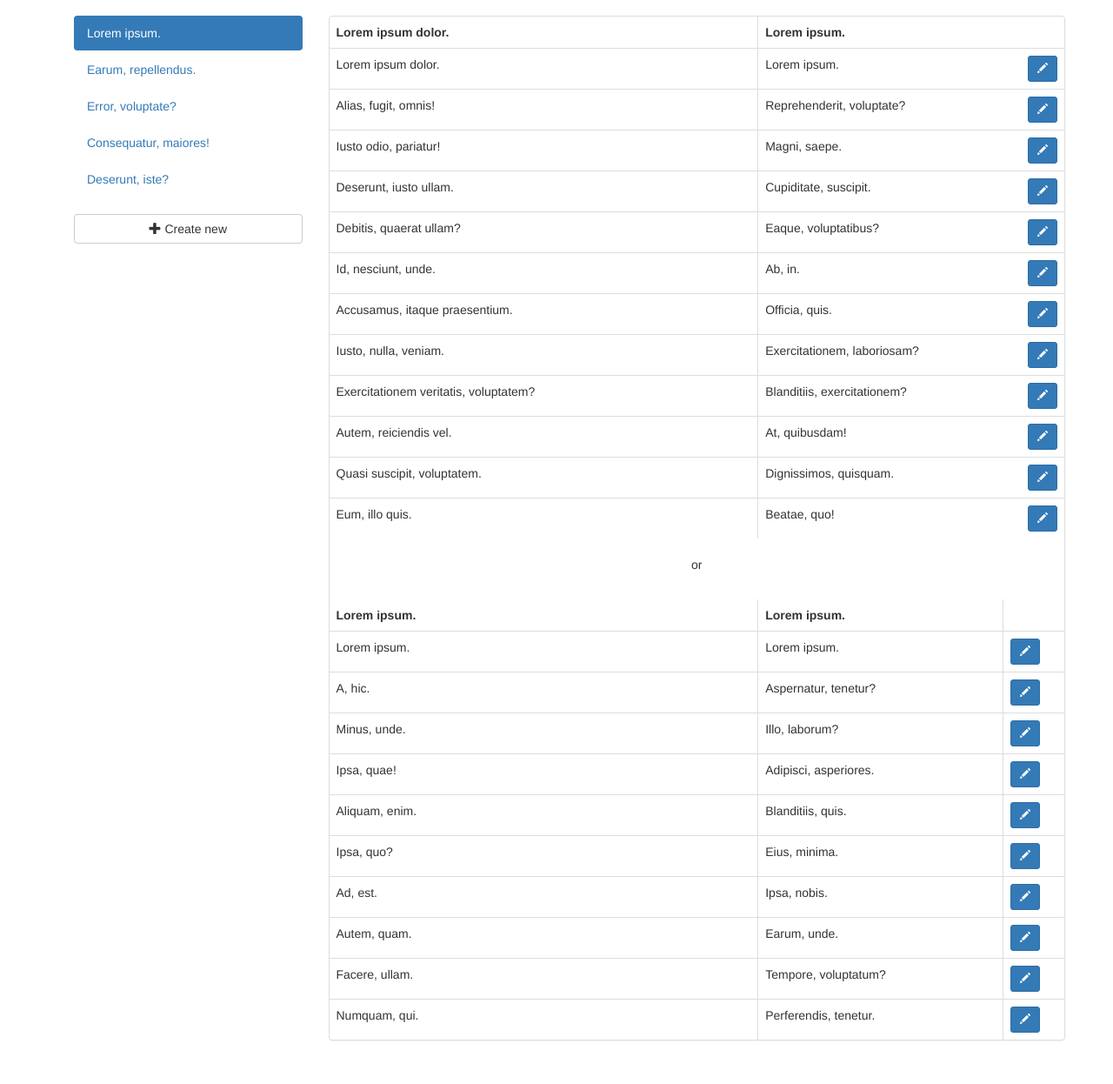
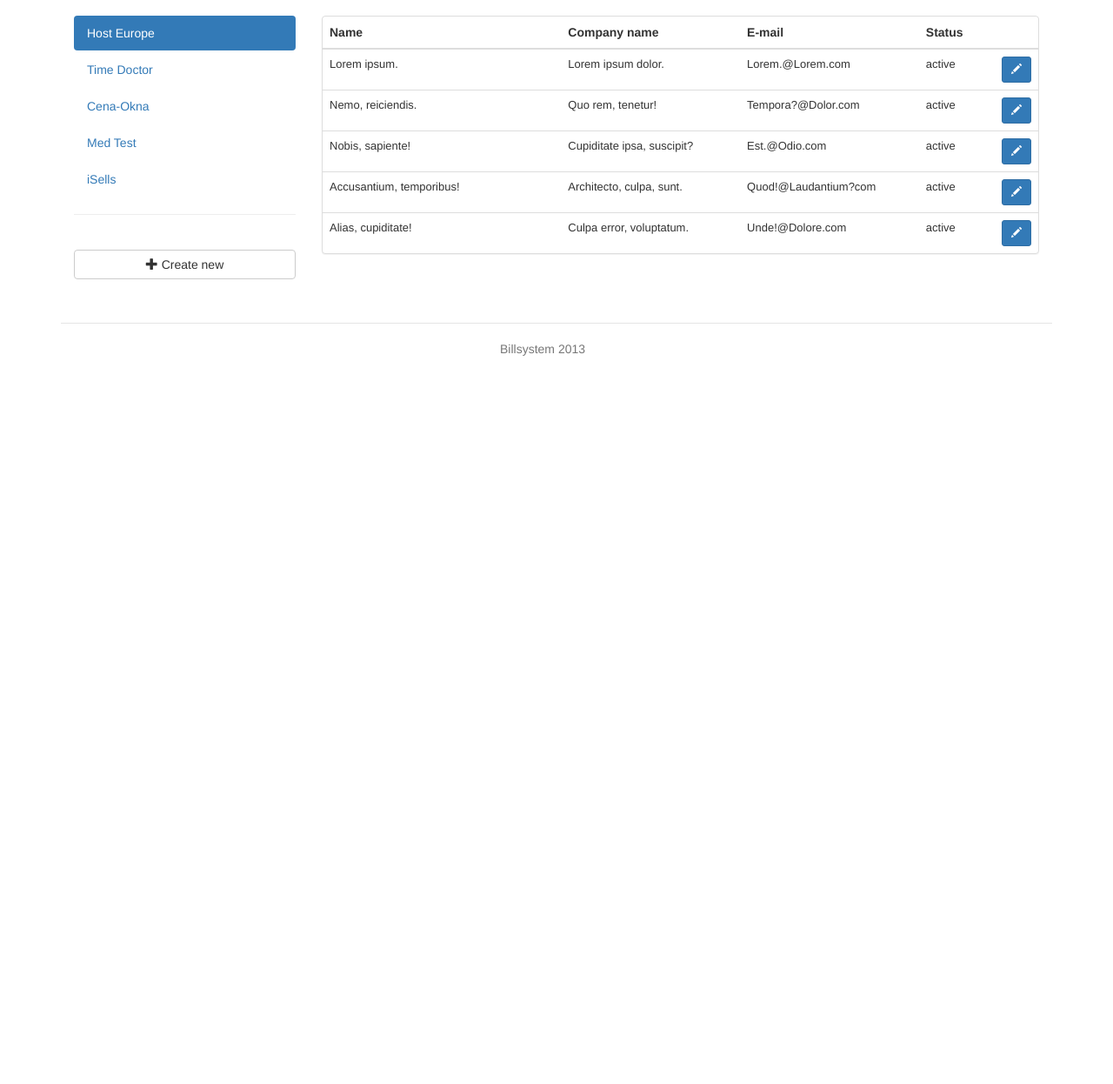
Before and after one commit to orestx/test, a plain HTML site: page inside/products-list.html in a window 1280 px wide. Shown: the part 54-1300 px from the top of the page at 87% size. After the commit the page ends 800 px from the top, so only its background shows below. Drawn offline with nearby package versions, Linux system fonts and the light colour scheme.

Commit message:
in progress

```diff
--- a/inside/products-list.html
+++ b/inside/products-list.html
@@ -3,7 +3,7 @@
 <html xmlns="http://www.w3.org/1999/html" xmlns="http://www.w3.org/1999/html">
 
 <head>
-    <title>Users</title>
+    <title>Clients</title>
     <meta name="viewport" content="width=device-width">
     <meta charset="UTF-8">
     <link rel="stylesheet" href="https://netdna.bootstrapcdn.com/bootstrap/3.0.0/css/bootstrap.min.css">
@@ -41,183 +41,226 @@
     </div>
 </div>
 
-    <div class="container form">
+<div class="container-fluid tables">
 <div class="row">
 
 <div class="col-md-3">
     <ul class="nav nav-pills nav-stacked">
-                            <li class="active"><a href="">Lorem ipsum.</a></li>
-                            <li><a href="" data-toggle="tab">Earum, repellendus.</a></li>
-                            <li><a href="" data-toggle="tab">Error, voluptate?</a></li>
-                            <li><a href="" data-toggle="tab">Consequatur, maiores!</a></li>
-                            <li><a href="" data-toggle="tab">Deserunt, iste?</a></li>
+        <li class="active"><a href="">Host Europe</a></li>
+        <li><a href="" data-toggle="tab">Time Doctor</a></li>
+        <li><a href="" data-toggle="tab">Cena-Okna</a></li>
+        <li><a href="" data-toggle="tab">Med Test</a></li>
+        <li><a href="" data-toggle="tab">iSells</a></li>
     </ul>
-                <p class="padding-top-20"><a class="btn btn-default btn-block" href="new-product.html"><span
+    <hr>
+    <p class="padding-top-20"><a class="btn btn-default btn-block" href="#"><span
             class="glyphicon glyphicon-plus"></span> Create new</a></p>
 </div>
 <div class="col-md-9">
 <div class="panel panel-default">
-                    <table class="table table-hover table-bordered">
+    <table class="table table-hover <!--table-bordered-->">
         <thead>
         <tr>
-                            <th class="col-md-7">Lorem ipsum dolor.</th>
-                            <th class="col-md-5">Lorem ipsum.</th>
+            <th class="col-md-4">Name</th>
+            <th class="col-md-3">Company name</th>
+            <th class="col-md-3">E-mail</th>
+            <th class="col-md-2">Status</th>
         </tr>
         </thead>
         <tbody>
         <tr>
-                            <td class="col-md-7">Lorem ipsum dolor.</td>
-                            <td class="col-md-5">Lorem ipsum.<a class="btn btn-primary btn-sm pull-right" href=""><span
+            <td class="col-md-4">Lorem ipsum.</td>
+            <td class="col-md-3">Lorem ipsum dolor.</td>
+            <td class="col-md-3">Lorem.@Lorem.com</td>
+            <td class="col-md-2">active<a class="btn btn-primary btn-sm pull-right" href=""><span
                     class="glyphicon glyphicon-pencil"></span></a></td>
         </tr>
         <tr>
-                            <td class="col-md-7">Alias, fugit, omnis!</td>
-                            <td class="col-md-5">Reprehenderit, voluptate?<a class="btn btn-primary btn-sm pull-right"
-                                                                             href=""><span
+            <td class="col-md-4">Nemo, reiciendis.</td>
+            <td class="col-md-3">Quo rem, tenetur!</td>
+            <td class="col-md-3">Tempora?@Dolor.com</td>
+            <td class="col-md-2">active<a class="btn btn-primary btn-sm pull-right" href=""><span
                     class="glyphicon glyphicon-pencil"></span></a></td>
         </tr>
         <tr>
-                            <td class="col-md-7">Iusto odio, pariatur!</td>
-                            <td class="col-md-5">Magni, saepe.<a class="btn btn-primary btn-sm pull-right"
-                                                                 href=""><span
+            <td class="col-md-4">Nobis, sapiente!</td>
+            <td class="col-md-3">Cupiditate ipsa, suscipit?</td>
+            <td class="col-md-3">Est.@Odio.com</td>
+            <td class="col-md-2">active<a class="btn btn-primary btn-sm pull-right" href=""><span
                     class="glyphicon glyphicon-pencil"></span></a></td>
         </tr>
         <tr>
-                            <td class="col-md-7">Deserunt, iusto ullam.</td>
-                            <td class="col-md-5">Cupiditate, suscipit.<a class="btn btn-primary btn-sm pull-right"
-                                                                         href=""><span
+            <td class="col-md-4">Accusantium, temporibus!</td>
+            <td class="col-md-3">Architecto, culpa, sunt.</td>
+            <td class="col-md-3">Quod!@Laudantium?com</td>
+            <td class="col-md-2">active<a class="btn btn-primary btn-sm pull-right" href=""><span
                     class="glyphicon glyphicon-pencil"></span></a></td>
         </tr>
         <tr>
-                            <td class="col-md-7">Debitis, quaerat ullam?</td>
-                            <td class="col-md-5">Eaque, voluptatibus?<a class="btn btn-primary btn-sm pull-right"
-                                                                        href=""><span
+            <td class="col-md-4">Alias, cupiditate!</td>
+            <td class="col-md-3">Culpa error, voluptatum.</td>
+            <td class="col-md-3">Unde!@Dolore.com</td>
+            <td class="col-md-2">active<a class="btn btn-primary btn-sm pull-right" href=""><span
                     class="glyphicon glyphicon-pencil"></span></a></td>
         </tr>
-                        <tr>
-                            <td class="col-md-7">Id, nesciunt, unde.</td>
-                            <td class="col-md-5">Ab, in.<a class="btn btn-primary btn-sm pull-right" href=""><span
-                                    class="glyphicon glyphicon-pencil"></span></a></td>
-                        </tr>
-                        <tr>
-                            <td class="col-md-7">Accusamus, itaque praesentium.</td>
-                            <td class="col-md-5">Officia, quis.<a class="btn btn-primary btn-sm pull-right"
-                                                                  href=""><span
-                                    class="glyphicon glyphicon-pencil"></span></a></td>
-                        </tr>
-                        <tr>
-                            <td class="col-md-7">Iusto, nulla, veniam.</td>
-                            <td class="col-md-5">Exercitationem, laboriosam?<a class="btn btn-primary btn-sm pull-right"
-                                                                               href=""><span
-                                    class="glyphicon glyphicon-pencil"></span></a></td>
-                        </tr>
-                        <tr>
-                            <td class="col-md-7">Exercitationem veritatis, voluptatem?</td>
-                            <td class="col-md-5">Blanditiis, exercitationem?<a class="btn btn-primary btn-sm pull-right"
-                                                                               href=""><span
-                                    class="glyphicon glyphicon-pencil"></span></a></td>
-                        </tr>
-                        <tr>
-                            <td class="col-md-7">Autem, reiciendis vel.</td>
-                            <td class="col-md-5">At, quibusdam!<a class="btn btn-primary btn-sm pull-right"
-                                                                  href=""><span
-                                    class="glyphicon glyphicon-pencil"></span></a></td>
-                        </tr>
-                        <tr>
-                            <td class="col-md-7">Quasi suscipit, voluptatem.</td>
-                            <td class="col-md-5">Dignissimos, quisquam.<a class="btn btn-primary btn-sm pull-right"
-                                                                          href=""><span
-                                    class="glyphicon glyphicon-pencil"></span></a></td>
-                        </tr>
-                        <tr>
-                            <td class="col-md-7">Eum, illo quis.</td>
-                            <td class="col-md-5">Beatae, quo!<a class="btn btn-primary btn-sm pull-right" href=""><span
-                                    class="glyphicon glyphicon-pencil"></span></a></td>
-                        </tr>
-                        </tbody>
-                    </table>
 
-                    <br>
-                    <p class="text-center">or</p>
-                    <br>
+        <!---->
+        <!---->
+        <!--&lt;!&ndash;==========================================&ndash;&gt;-->
+        <!---->
+        <!--&lt;!&ndash;<tr>&ndash;&gt;-->
+        <!--&lt;!&ndash;<td class="col-md-7">Lorem ipsum dolor.</td>&ndash;&gt;-->
+        <!--&lt;!&ndash;<td class="col-md-5">Lorem ipsum.<a class="btn btn-primary btn-sm pull-right" href=""><span&ndash;&gt;-->
+        <!--&lt;!&ndash;class="glyphicon glyphicon-pencil"></span></a></td>&ndash;&gt;-->
+        <!--&lt;!&ndash;</tr>&ndash;&gt;-->
+        <!--&lt;!&ndash;<tr>&ndash;&gt;-->
+        <!--&lt;!&ndash;<td class="col-md-7">Alias, fugit, omnis!</td>&ndash;&gt;-->
+        <!--&lt;!&ndash;<td class="col-md-5">Reprehenderit, voluptate?<a class="btn btn-primary btn-sm pull-right"&ndash;&gt;-->
+        <!--&lt;!&ndash;href=""><span&ndash;&gt;-->
+        <!--&lt;!&ndash;class="glyphicon glyphicon-pencil"></span></a></td>&ndash;&gt;-->
+        <!--&lt;!&ndash;</tr>&ndash;&gt;-->
+        <!--&lt;!&ndash;<tr>&ndash;&gt;-->
+        <!--&lt;!&ndash;<td class="col-md-7">Iusto odio, pariatur!</td>&ndash;&gt;-->
+        <!--&lt;!&ndash;<td class="col-md-5">Magni, saepe.<a class="btn btn-primary btn-sm pull-right"&ndash;&gt;-->
+        <!--&lt;!&ndash;href=""><span&ndash;&gt;-->
+        <!--&lt;!&ndash;class="glyphicon glyphicon-pencil"></span></a></td>&ndash;&gt;-->
+        <!--&lt;!&ndash;</tr>&ndash;&gt;-->
+        <!--&lt;!&ndash;<tr>&ndash;&gt;-->
+        <!--&lt;!&ndash;<td class="col-md-7">Deserunt, iusto ullam.</td>&ndash;&gt;-->
+        <!--&lt;!&ndash;<td class="col-md-5">Cupiditate, suscipit.<a class="btn btn-primary btn-sm pull-right"&ndash;&gt;-->
+        <!--&lt;!&ndash;href=""><span&ndash;&gt;-->
+        <!--&lt;!&ndash;class="glyphicon glyphicon-pencil"></span></a></td>&ndash;&gt;-->
+        <!--&lt;!&ndash;</tr>&ndash;&gt;-->
+        <!--&lt;!&ndash;<tr>&ndash;&gt;-->
+        <!--&lt;!&ndash;<td class="col-md-7">Debitis, quaerat ullam?</td>&ndash;&gt;-->
+        <!--&lt;!&ndash;<td class="col-md-5">Eaque, voluptatibus?<a class="btn btn-primary btn-sm pull-right"&ndash;&gt;-->
+        <!--&lt;!&ndash;href=""><span&ndash;&gt;-->
+        <!--&lt;!&ndash;class="glyphicon glyphicon-pencil"></span></a></td>&ndash;&gt;-->
+        <!--&lt;!&ndash;</tr>&ndash;&gt;-->
+        <!--&lt;!&ndash;<tr>&ndash;&gt;-->
+        <!--&lt;!&ndash;<td class="col-md-7">Id, nesciunt, unde.</td>&ndash;&gt;-->
+        <!--&lt;!&ndash;<td class="col-md-5">Ab, in.<a class="btn btn-primary btn-sm pull-right" href=""><span&ndash;&gt;-->
+        <!--&lt;!&ndash;class="glyphicon glyphicon-pencil"></span></a></td>&ndash;&gt;-->
+        <!--&lt;!&ndash;</tr>&ndash;&gt;-->
+        <!--&lt;!&ndash;<tr>&ndash;&gt;-->
+        <!--&lt;!&ndash;<td class="col-md-7">Accusamus, itaque praesentium.</td>&ndash;&gt;-->
+        <!--&lt;!&ndash;<td class="col-md-5">Officia, quis.<a class="btn btn-primary btn-sm pull-right"&ndash;&gt;-->
+        <!--&lt;!&ndash;href=""><span&ndash;&gt;-->
+        <!--&lt;!&ndash;class="glyphicon glyphicon-pencil"></span></a></td>&ndash;&gt;-->
+        <!--&lt;!&ndash;</tr>&ndash;&gt;-->
+        <!--&lt;!&ndash;<tr>&ndash;&gt;-->
+        <!--&lt;!&ndash;<td class="col-md-7">Iusto, nulla, veniam.</td>&ndash;&gt;-->
+        <!--&lt;!&ndash;<td class="col-md-5">Exercitationem, laboriosam?<a class="btn btn-primary btn-sm pull-right"&ndash;&gt;-->
+        <!--&lt;!&ndash;href=""><span&ndash;&gt;-->
+        <!--&lt;!&ndash;class="glyphicon glyphicon-pencil"></span></a></td>&ndash;&gt;-->
+        <!--&lt;!&ndash;</tr>&ndash;&gt;-->
+        <!--&lt;!&ndash;<tr>&ndash;&gt;-->
+        <!--&lt;!&ndash;<td class="col-md-7">Exercitationem veritatis, voluptatem?</td>&ndash;&gt;-->
+        <!--&lt;!&ndash;<td class="col-md-5">Blanditiis, exercitationem?<a class="btn btn-primary btn-sm pull-right"&ndash;&gt;-->
+        <!--&lt;!&ndash;href=""><span&ndash;&gt;-->
+        <!--&lt;!&ndash;class="glyphicon glyphicon-pencil"></span></a></td>&ndash;&gt;-->
+        <!--&lt;!&ndash;</tr>&ndash;&gt;-->
+        <!--&lt;!&ndash;<tr>&ndash;&gt;-->
+        <!--&lt;!&ndash;<td class="col-md-7">Autem, reiciendis vel.</td>&ndash;&gt;-->
+        <!--&lt;!&ndash;<td class="col-md-5">At, quibusdam!<a class="btn btn-primary btn-sm pull-right"&ndash;&gt;-->
+        <!--&lt;!&ndash;href=""><span&ndash;&gt;-->
+        <!--&lt;!&ndash;class="glyphicon glyphicon-pencil"></span></a></td>&ndash;&gt;-->
+        <!--&lt;!&ndash;</tr>&ndash;&gt;-->
+        <!--&lt;!&ndash;<tr>&ndash;&gt;-->
+        <!--&lt;!&ndash;<td class="col-md-7">Quasi suscipit, voluptatem.</td>&ndash;&gt;-->
+        <!--&lt;!&ndash;<td class="col-md-5">Dignissimos, quisquam.<a class="btn btn-primary btn-sm pull-right"&ndash;&gt;-->
+        <!--&lt;!&ndash;href=""><span&ndash;&gt;-->
+        <!--&lt;!&ndash;class="glyphicon glyphicon-pencil"></span></a></td>&ndash;&gt;-->
+        <!--&lt;!&ndash;</tr>&ndash;&gt;-->
+        <!--&lt;!&ndash;<tr>&ndash;&gt;-->
+        <!--&lt;!&ndash;<td class="col-md-7">Eum, illo quis.</td>&ndash;&gt;-->
+        <!--&lt;!&ndash;<td class="col-md-5">Beatae, quo!<a class="btn btn-primary btn-sm pull-right" href=""><span&ndash;&gt;-->
+        <!--&lt;!&ndash;class="glyphicon glyphicon-pencil"></span></a></td>&ndash;&gt;-->
+        <!--&lt;!&ndash;</tr>&ndash;&gt;-->
+        <!--</tbody>-->
+        <!--</table>-->
+
+        <!--<br>-->
+        <!--<p class="text-center">or</p>-->
+        <!--<br>-->
 
 
 
-                    <table class="table table-hover table-bordered">
-                        <thead>
-                        <tr>
-                            <th class="col-md-7">Lorem ipsum.</th>
-                            <th class="col-md-4">Lorem ipsum.</th>
-                            <th class="col-md-1"></th>
-                        </tr>
-                        <tbody class="table-body">
-                        <tr>
-                            <td class="col-md-7">Lorem ipsum.</td>
-                            <td class="col-md-4">Lorem ipsum.</td>
-                            <td class="col-md-1"><a class="btn btn-primary btn-sm" href=""><span
-                                    class="glyphicon glyphicon-pencil"></span></a></td>
-                        </tr>
-                        <tr>
-                            <td class="col-md-7">A, hic.</td>
-                            <td class="col-md-4">Aspernatur, tenetur?</td>
-                            <td class="col-md-1"><a class="btn btn-primary btn-sm" href=""><span
-                                    class="glyphicon glyphicon-pencil"></span></a></td>
-                        </tr>
-                        <tr>
-                            <td class="col-md-7">Minus, unde.</td>
-                            <td class="col-md-4">Illo, laborum?</td>
-                            <td class="col-md-1"><a class="btn btn-primary btn-sm" href=""><span
-                                    class="glyphicon glyphicon-pencil"></span></a></td>
-                        </tr>
-                        <tr>
-                            <td class="col-md-7">Ipsa, quae!</td>
-                            <td class="col-md-4">Adipisci, asperiores.</td>
-                            <td class="col-md-1"><a class="btn btn-primary btn-sm" href=""><span
-                                    class="glyphicon glyphicon-pencil"></span></a></td>
-                        </tr>
-                        <tr>
-                            <td class="col-md-7">Aliquam, enim.</td>
-                            <td class="col-md-4">Blanditiis, quis.</td>
-                            <td class="col-md-1"><a class="btn btn-primary btn-sm" href=""><span
-                                    class="glyphicon glyphicon-pencil"></span></a></td>
-                        </tr>
-                        <tr>
-                            <td class="col-md-7">Ipsa, quo?</td>
-                            <td class="col-md-4">Eius, minima.</td>
-                            <td class="col-md-1"><a class="btn btn-primary btn-sm" href=""><span
-                                    class="glyphicon glyphicon-pencil"></span></a></td>
-                        </tr>
-                        <tr>
-                            <td class="col-md-7">Ad, est.</td>
-                            <td class="col-md-4">Ipsa, nobis.</td>
-                            <td class="col-md-1"><a class="btn btn-primary btn-sm" href=""><span
-                                    class="glyphicon glyphicon-pencil"></span></a></td>
-                        </tr>
-                        <tr>
-                            <td class="col-md-7">Autem, quam.</td>
-                            <td class="col-md-4">Earum, unde.</td>
-                            <td class="col-md-1"><a class="btn btn-primary btn-sm" href=""><span
-                                    class="glyphicon glyphicon-pencil"></span></a></td>
-                        </tr>
-                        <tr>
-                            <td class="col-md-7">Facere, ullam.</td>
-                            <td class="col-md-4">Tempore, voluptatum?</td>
-                            <td class="col-md-1"><a class="btn btn-primary btn-sm" href=""><span
-                                    class="glyphicon glyphicon-pencil"></span></a></td>
-                        </tr>
-                        <tr>
-                            <td class="col-md-7">Numquam, qui.</td>
-                            <td class="col-md-4">Perferendis, tenetur.</td>
-                            <td class="col-md-1"><a class="btn btn-primary btn-sm" href=""><span
-                                    class="glyphicon glyphicon-pencil"></span></a></td>
-                        </tr>
+        <!--<table class="table table-hover table-bordered">-->
+        <!--<thead>-->
+        <!--<tr>-->
+        <!--<th class="col-md-7">Lorem ipsum.</th>-->
+        <!--<th class="col-md-4">Lorem ipsum.</th>-->
+        <!--<th class="col-md-1"></th>-->
+        <!--</tr>-->
+        <!--<tbody class="table-body">-->
+        <!--<tr>-->
+        <!--<td class="col-md-7">Lorem ipsum.</td>-->
+        <!--<td class="col-md-4">Lorem ipsum.</td>-->
+        <!--<td class="col-md-1"><a class="btn btn-primary btn-sm" href=""><span-->
+        <!--class="glyphicon glyphicon-pencil"></span></a></td>-->
+        <!--</tr>-->
+        <!--<tr>-->
+        <!--<td class="col-md-7">A, hic.</td>-->
+        <!--<td class="col-md-4">Aspernatur, tenetur?</td>-->
+        <!--<td class="col-md-1"><a class="btn btn-primary btn-sm" href=""><span-->
+        <!--class="glyphicon glyphicon-pencil"></span></a></td>-->
+        <!--</tr>-->
+        <!--<tr>-->
+        <!--<td class="col-md-7">Minus, unde.</td>-->
+        <!--<td class="col-md-4">Illo, laborum?</td>-->
+        <!--<td class="col-md-1"><a class="btn btn-primary btn-sm" href=""><span-->
+        <!--class="glyphicon glyphicon-pencil"></span></a></td>-->
+        <!--</tr>-->
+        <!--<tr>-->
+        <!--<td class="col-md-7">Ipsa, quae!</td>-->
+        <!--<td class="col-md-4">Adipisci, asperiores.</td>-->
+        <!--<td class="col-md-1"><a class="btn btn-primary btn-sm" href=""><span-->
+        <!--class="glyphicon glyphicon-pencil"></span></a></td>-->
+        <!--</tr>-->
+        <!--<tr>-->
+        <!--<td class="col-md-7">Aliquam, enim.</td>-->
+        <!--<td class="col-md-4">Blanditiis, quis.</td>-->
+        <!--<td class="col-md-1"><a class="btn btn-primary btn-sm" href=""><span-->
+        <!--class="glyphicon glyphicon-pencil"></span></a></td>-->
+        <!--</tr>-->
+        <!--<tr>-->
+        <!--<td class="col-md-7">Ipsa, quo?</td>-->
+        <!--<td class="col-md-4">Eius, minima.</td>-->
+        <!--<td class="col-md-1"><a class="btn btn-primary btn-sm" href=""><span-->
+        <!--class="glyphicon glyphicon-pencil"></span></a></td>-->
+        <!--</tr>-->
+        <!--<tr>-->
+        <!--<td class="col-md-7">Ad, est.</td>-->
+        <!--<td class="col-md-4">Ipsa, nobis.</td>-->
+        <!--<td class="col-md-1"><a class="btn btn-primary btn-sm" href=""><span-->
+        <!--class="glyphicon glyphicon-pencil"></span></a></td>-->
+        <!--</tr>-->
+        <!--<tr>-->
+        <!--<td class="col-md-7">Autem, quam.</td>-->
+        <!--<td class="col-md-4">Earum, unde.</td>-->
+        <!--<td class="col-md-1"><a class="btn btn-primary btn-sm" href=""><span-->
+        <!--class="glyphicon glyphicon-pencil"></span></a></td>-->
+        <!--</tr>-->
+        <!--<tr>-->
+        <!--<td class="col-md-7">Facere, ullam.</td>-->
+        <!--<td class="col-md-4">Tempore, voluptatum?</td>-->
+        <!--<td class="col-md-1"><a class="btn btn-primary btn-sm" href=""><span-->
+        <!--class="glyphicon glyphicon-pencil"></span></a></td>-->
+        <!--</tr>-->
+        <!--<tr>-->
+        <!--<td class="col-md-7">Numquam, qui.</td>-->
+        <!--<td class="col-md-4">Perferendis, tenetur.</td>-->
+        <!--<td class="col-md-1"><a class="btn btn-primary btn-sm" href=""><span-->
+        <!--class="glyphicon glyphicon-pencil"></span></a></td>-->
+        <!--</tr>-->
         </tbody>
         </thead>
     </table>
 </div>
 </div>
 </div>
-
+    </div>
 
 <footer>
     <div class="container">
```
Also changed, not shown: inside/clients-list.html (+1 -1 lines). Lines whose indentation alone changed are shown as unchanged.
